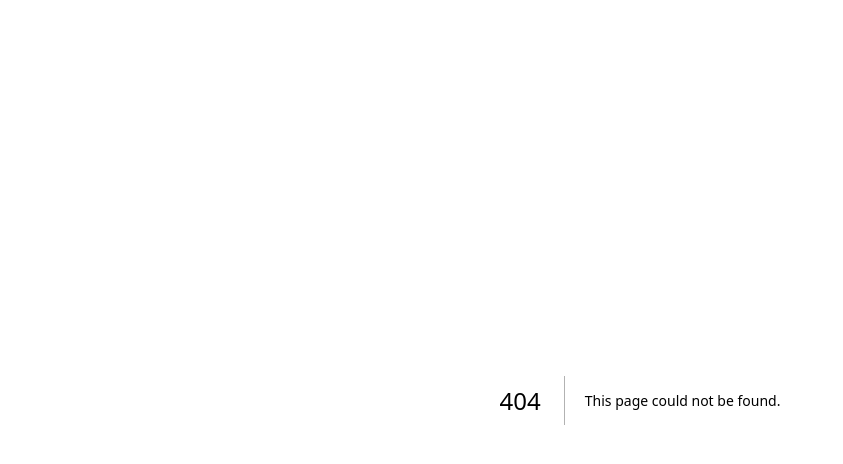
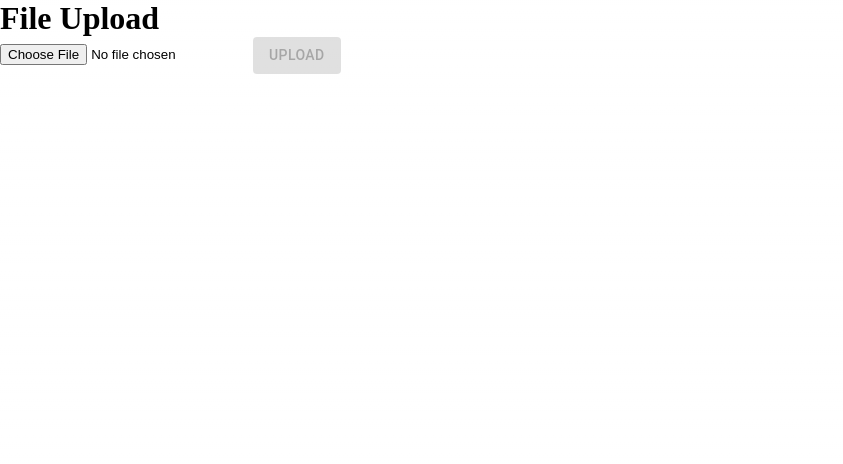
Before and after one commit to PacharaWin/mcv-retrieval-frontend, a Next.js app: page /embed in a window 1280 px wide. Before the commit this address had no page. Shown: the top 464 px of the page, without its empty margins (0-843 px from the left). Built offline with nearby package versions, Linux system fonts and the light colour scheme.

Commit message:
tmp for uploading vtt

```diff
--- /dev/null
+++ b/src/components/FileUpload.tsx
@@ -0,0 +1,75 @@
+import React, { useState } from 'react';
+import { Button, CircularProgress, Snackbar, Alert } from '@mui/material';
+
+const FileUpload: React.FC = () => {
+    const [file, setFile] = useState<File | null>(null);
+    const [uploading, setUploading] = useState<boolean>(false);
+    const [uploadSuccess, setUploadSuccess] = useState<boolean>(false);
+    const [uploadError, setUploadError] = useState<string | null>(null);
+
+    const handleFileChange = (event: React.ChangeEvent<HTMLInputElement>) => {
+        setFile(event.target.files ? event.target.files[0] : null);
+    };
+
+    const handleFileUpload = async () => {
+        if (!file) {
+            setUploadError('Please select a file.');
+            return;
+        }
+
+        setUploading(true);
+        setUploadError(null);
+
+        const formData = new FormData();
+        formData.append('file', file);
+
+        try {
+            const response = await fetch('/api/upload', {
+                method: 'POST',
+                body: formData,
+            });
+
+            if (response.ok) {
+                setUploadSuccess(true);
+            } else {
+                const errorData = await response.json();
+                setUploadError(errorData.message || 'File upload failed.');
+            }
+        } catch (error) {
+            console.error('Error uploading file:', error);
+            setUploadError('File upload failed.');
+        } finally {
+            setUploading(false);
+        }
+    };
+
+    return (
+        <div>
+            <input type="file" onChange={handleFileChange} />
+            <Button
+                variant="contained"
+                color="primary"
+                onClick={handleFileUpload}
+                disabled={!file || uploading}
+            >
+                {uploading ? <CircularProgress size={24} /> : 'Upload'}
+            </Button>
+            <Snackbar
+                open={uploadSuccess}
+                autoHideDuration={3000}
+                onClose={() => setUploadSuccess(false)}
+            >
+                <Alert severity="success">File uploaded successfully!</Alert>
+            </Snackbar>
+            <Snackbar
+                open={!!uploadError}
+                autoHideDuration={3000}
+                onClose={() => setUploadError(null)}
+            >
+                <Alert severity="error">{uploadError}</Alert>
+            </Snackbar>
+        </div>
+    );
+};
+
+export default FileUpload;
--- /dev/null
+++ b/src/pages/embed/index.tsx
@@ -0,0 +1,13 @@
+import React from 'react';
+import FileUpload from '../../components/FileUpload';
+
+const Home: React.FC = () => {
+    return (
+        <div>
+            <h1>File Upload</h1>
+            <FileUpload />
+        </div>
+    );
+};
+
+export default Home;
```
